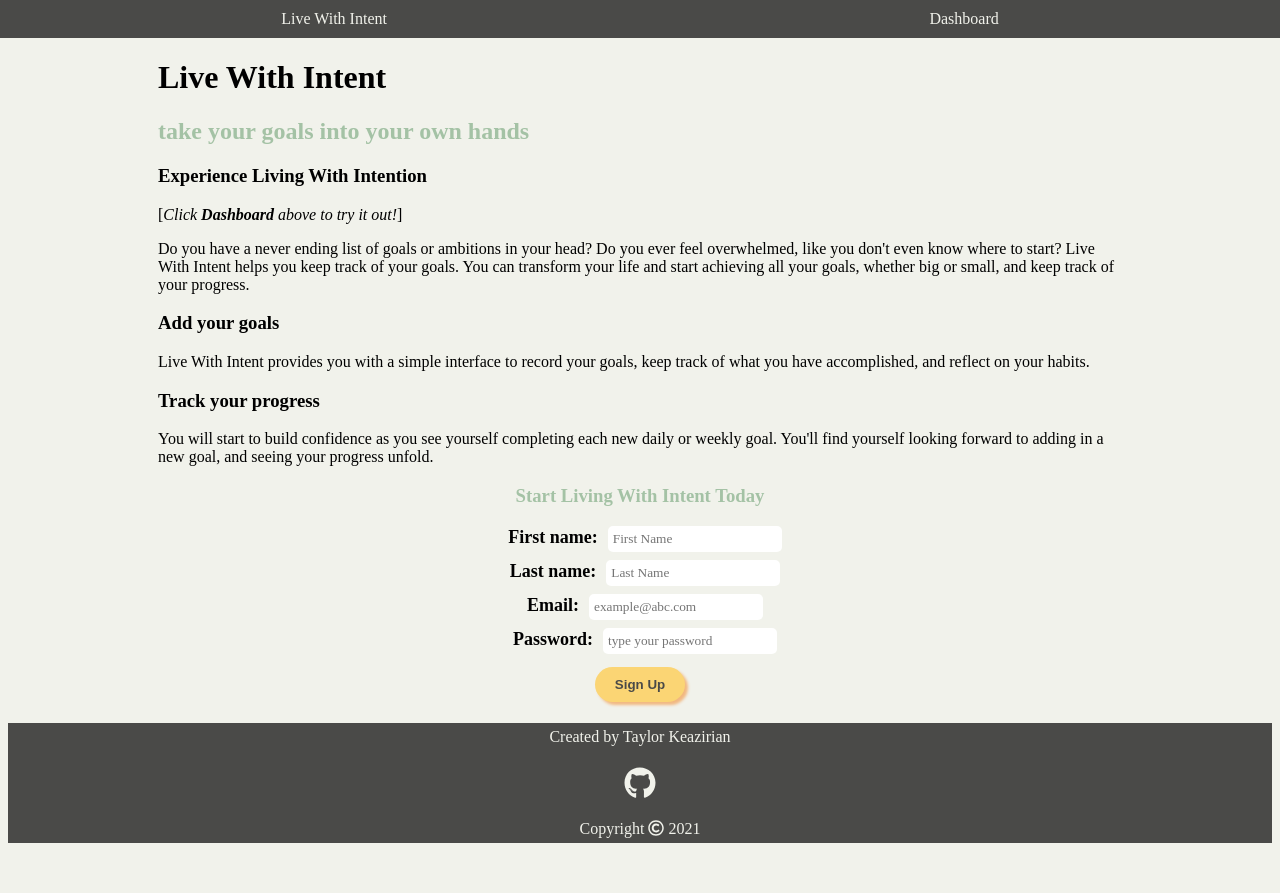
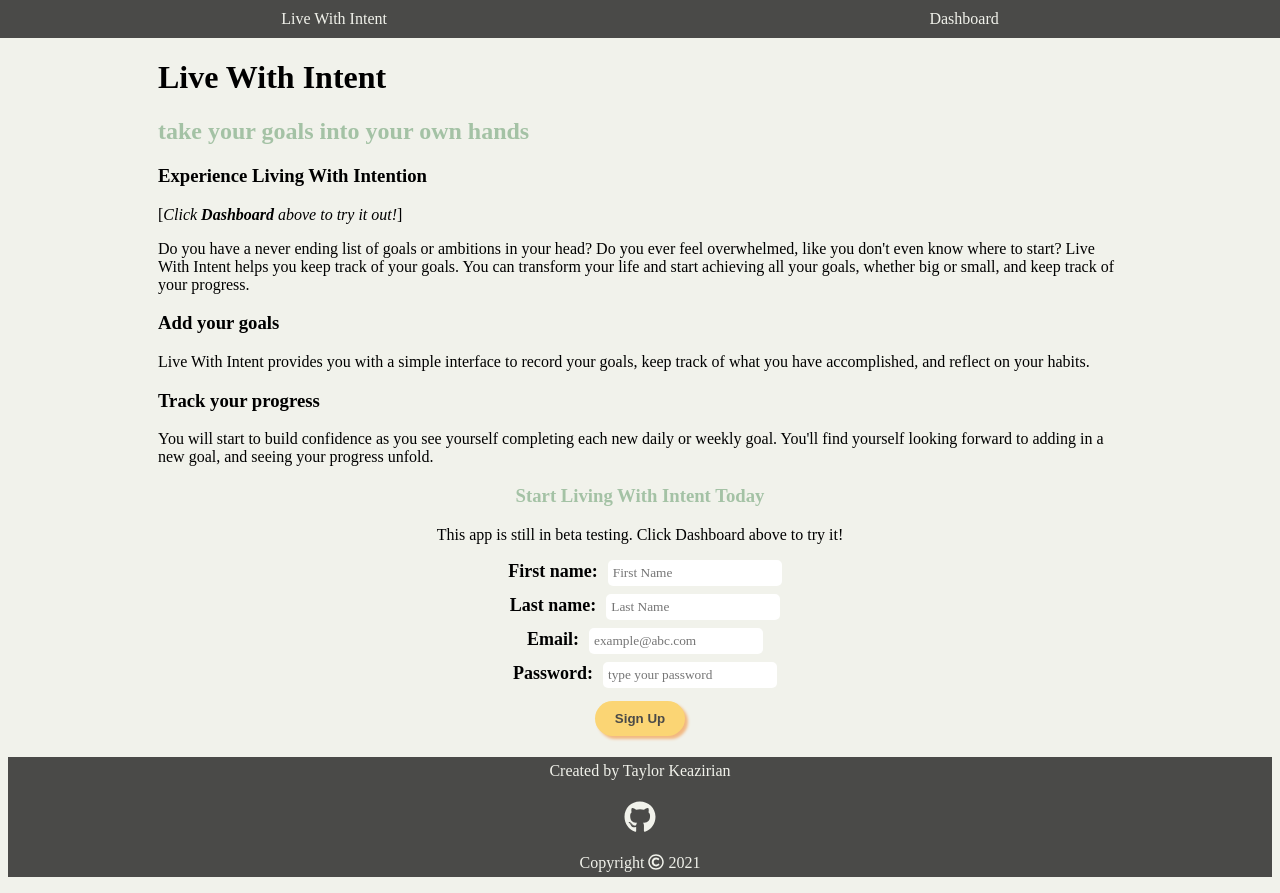
Before and after one commit to t-keazirian/live-with-intent, a React (Create React App) app: page / in a window 1280 px wide. Before the commit the page ends 859 px from the top, so only its background shows below. Built offline with nearby package versions, Linux system fonts and the light colour scheme; no server answers.

Commit message:
added message on landingpage

```diff
--- a/src/App.css
+++ b/src/App.css
@@ -153,6 +153,10 @@ div.footer {
 	background-color: #4a4a48;
 }
 
+p.beta {
+  text-align: center;
+}
+
 p.footer-p {
 	padding: 5px;
 }
--- a/src/LandingPage/LandingPage.js
+++ b/src/LandingPage/LandingPage.js
@@ -2,6 +2,12 @@ import React from 'react';
 import './landingpage.css';
 
 class LandingPage extends React.Component {
+
+	handleSubmit = (e) => {
+		e.preventDefault();
+		alert('This app is in beta testing. Click on Dashboard above to try it out!')
+	}
+
 	render() {
 		return (
 			<div className='landing-page'>
@@ -54,8 +60,12 @@ class LandingPage extends React.Component {
 						<h3 className='start-h3'>Start Living With Intent Today</h3>
 					</header>
 				</div>
+				<p className='beta'>This app is still in beta testing. Click Dashboard above to try it!</p>
 				<section className='start-section'>
-					<form className='signup-form'>
+					<form
+						className='signup-form'
+						onSubmit={this.handleSubmit}
+					>
 						<div className='form-container'>
 							<div className='item'>
 								<label htmlFor='first-name'>First name:</label>
--- a/src/LandingPage/landingpage.css
+++ b/src/LandingPage/landingpage.css
@@ -17,8 +17,6 @@ h3.start-h3 {
 
 @media all and (min-width: 600px) {
   div.landing-page {
-    /* display: flex;
-    flex-direction: column; */
     margin-left: 150px;
     margin-right: 150px;
   }
```
